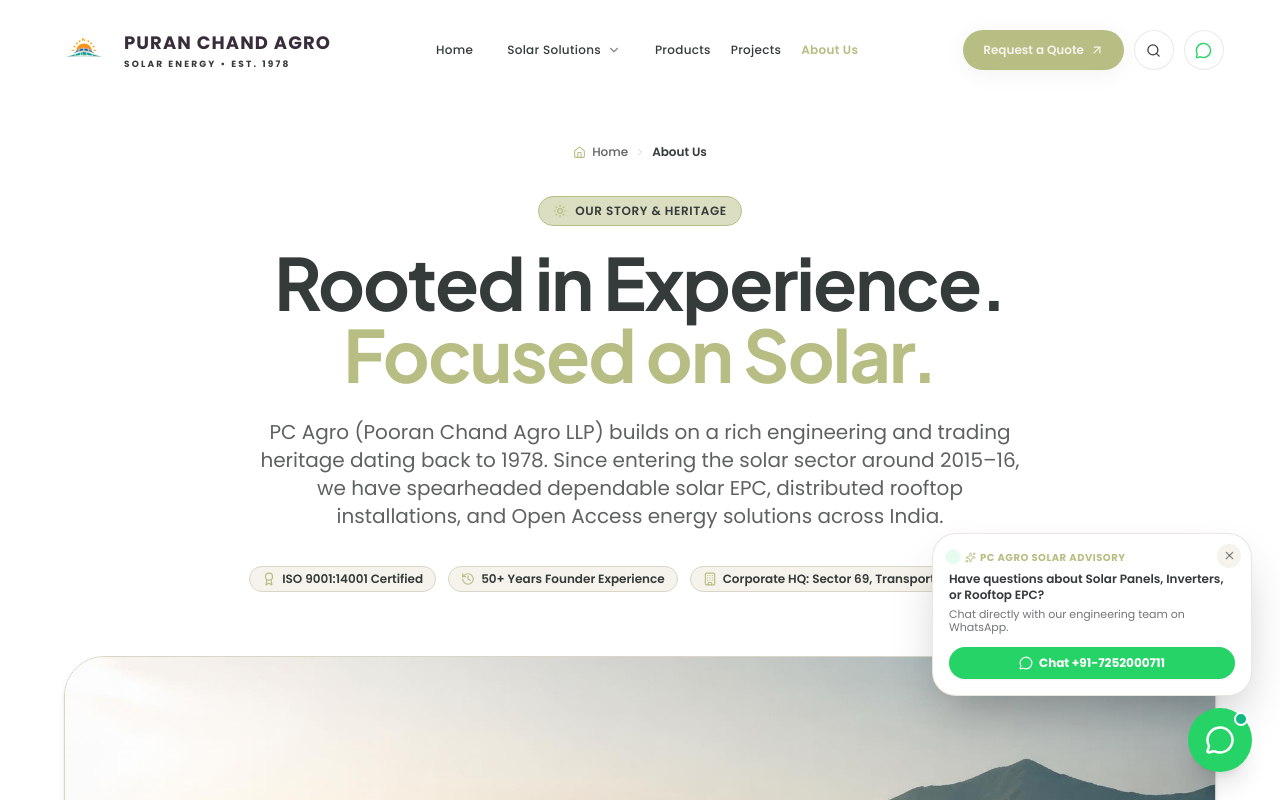
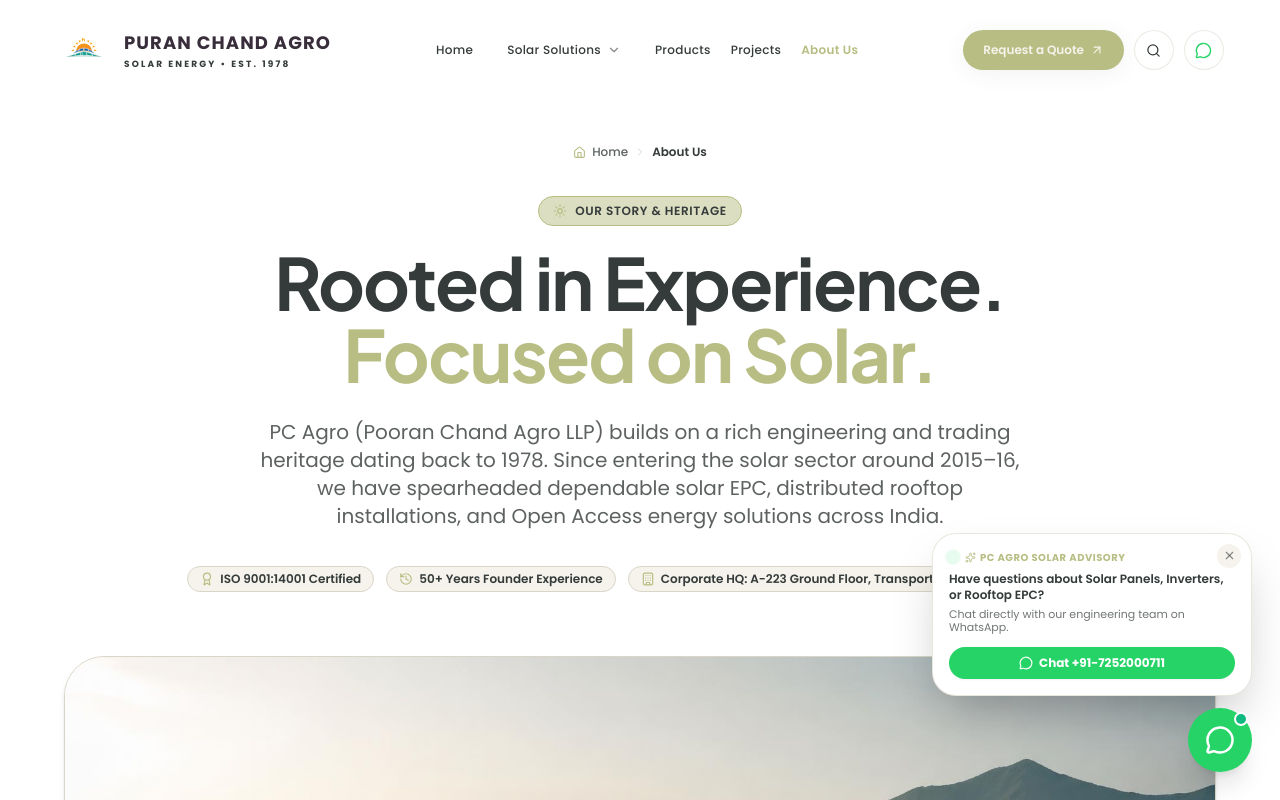
Before and after one commit to brij-phpdev/pc-agro, a React (Vite) app: page /about-us in a window 1280 px wide. Shown: the top 800 px of the page. Built offline with nearby package versions, Linux system fonts and the light colour scheme; a web font is replaced by a local one.

Commit message:
fix: update exact address line to A-223 Ground Floor, Transport Nagar, Sector 69, Gautambuddh Nagar, Noida-201301

```diff
--- a/index.html
+++ b/index.html
@@ -31,9 +31,9 @@
       },
       "address": {
         "@type": "PostalAddress",
-        "streetAddress": "A-223, Ground floor, Transport nagar, Sector 69",
+        "streetAddress": "A-223 Ground Floor, Transport Nagar, Sector 69",
         "addressLocality": "Noida",
-        "addressRegion": "Gautambuddh nagar, Uttar Pradesh",
+        "addressRegion": "Gautambuddh Nagar, Uttar Pradesh",
         "postalCode": "201301",
         "addressCountry": "IN"
       }
--- a/src/components/layout/Footer.tsx
+++ b/src/components/layout/Footer.tsx
@@ -151,7 +151,7 @@
                 <div>
                   <span className="text-[10px] uppercase font-bold text-fog/60 block">Corporate Office (Noida)</span>
                   <span className="text-fog font-medium leading-relaxed block">
-                    A-223, Ground floor, Transport nagar, Sector 69, Gautambuddh nagar, Noida-201301
+                    A-223 Ground Floor, Transport Nagar, Sector 69, Gautambuddh Nagar, Noida-201301
                   </span>
                   <span className="text-[10px] text-mist-grey block mt-0.5">Regd Office: Agra • Branch: Chandigarh</span>
                 </div>
--- a/src/pages/AboutUsPage.tsx
+++ b/src/pages/AboutUsPage.tsx
@@ -113,7 +113,7 @@
             </span>
             <span className="inline-flex items-center gap-1.5 px-3 py-1 rounded-full bg-fog border border-mist-grey text-xs font-semibold text-moss-ink">
               <Building size={14} className="text-moss-green" />
-              Corporate HQ: Sector 69, Transport Nagar, Noida
+              Corporate HQ: A-223 Ground Floor, Transport Nagar, Sector 69, Noida
             </span>
           </div>
         </div>
--- a/src/pages/ContactPage.tsx
+++ b/src/pages/ContactPage.tsx
@@ -279,7 +279,7 @@
                   <div>
                     <span className="text-[10px] font-bold uppercase tracking-wider text-moss-green block">Corporate Office (Noida)</span>
                     <span className="text-sm font-semibold text-moss-ink leading-relaxed block">
-                      A-223, Ground floor, Transport nagar, Sector 69, Gautambuddh nagar, Noida-201301
+                      A-223 Ground Floor, Transport Nagar, Sector 69, Gautambuddh Nagar, Noida-201301
                     </span>
                     <span className="text-[11px] text-moss-ink/60 block mt-1">
                       Regd Office: Agra • Branch: Chandigarh
```
